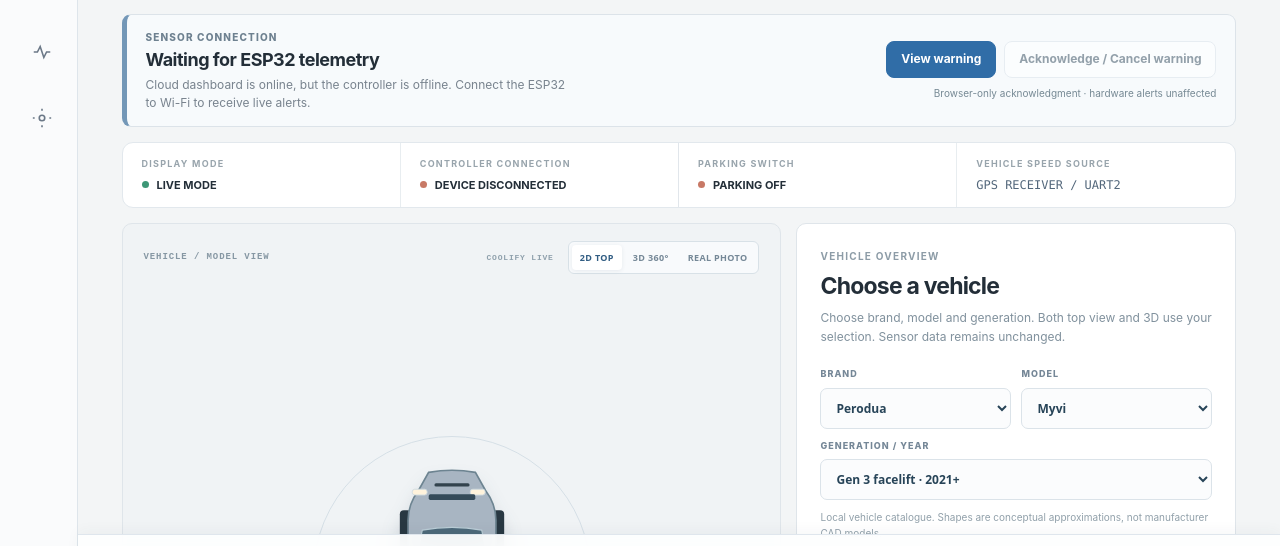
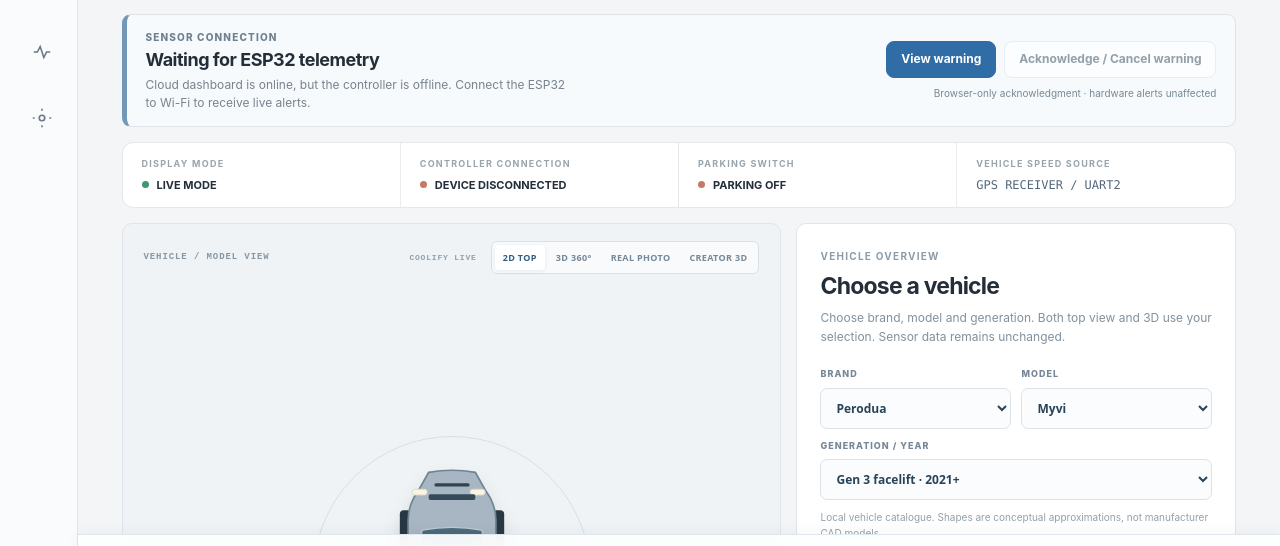
Before and after one commit to muhdmunir961-byte/parksense-dashboard, a website: page public/index.html in a window 1280 px wide. Shown: the part 194-740 px from the top of the page. Drawn offline with Linux system fonts and the light colour scheme.

Commit message:
Add official creator-credited Myvi Sketchfab 3D embed without copying NoAI asset

```diff
--- a/public/index.html
+++ b/public/index.html
@@ -242,8 +242,8 @@ body.warning-open{overflow:hidden}
       </section>
       <section class="vehicle-overview" aria-label="Car profile">
   <div class="car-preview">
-    <div class="preview-top"><span>VEHICLE / MODEL VIEW</span><span class="preview-live-tag" id="vehicleModeLabel">VISUAL PROFILE</span><div class="preview-actions"><button type="button" class="view-mode active" id="view2D" aria-pressed="true">2D TOP</button><button type="button" class="view-mode" id="view3D" aria-pressed="false">3D 360°</button><button type="button" class="view-mode" id="viewPhoto" aria-pressed="false" hidden>REAL PHOTO</button><button type="button" class="view-mode" id="viewLicensed" aria-pressed="false" hidden>REAL 3D</button></div></div>
-    <div class="car-stage"><div id="carDrawing" aria-hidden="true"></div><canvas id="car3dCanvas" hidden tabindex="0" aria-label="Interactive conceptual 360 degree car. Drag to rotate, scroll to zoom."></canvas><div class="photo-pane" id="photoPane" hidden><img id="realPhoto" loading="lazy" decoding="async" referrerpolicy="no-referrer" alt="Licensed photograph of selected vehicle"><div class="photo-credit"><span id="realPhotoCaption"></span><a id="realPhotoLink" target="_blank" rel="noopener noreferrer">Photo & license ↗</a></div></div><div class="licensed-pane" id="licensedPane" hidden><iframe id="licensedFrame" title="Creator's licensed Proton Saga 3D viewer" sandbox="allow-scripts allow-same-origin allow-presentation" allow="fullscreen" allowfullscreen referrerpolicy="no-referrer"></iframe><p>Real 3D reference · <a href="https://sketchfab.com/3d-models/proton-saga-car-red-1985-7e8adb5d0d2e4dfca405e07567835406" target="_blank" rel="noopener noreferrer">zairiq-123</a> / Sketchfab / <a href="https://creativecommons.org/licenses/by/4.0/" target="_blank" rel="noopener noreferrer">CC BY</a></p></div><span class="front" id="carFront">FRONT ↑</span><span class="viewer-instructions" id="viewerInstructions" hidden>DRAG TO ROTATE · PINCH TO ZOOM</span>
+    <div class="preview-top"><span>VEHICLE / MODEL VIEW</span><span class="preview-live-tag" id="vehicleModeLabel">VISUAL PROFILE</span><div class="preview-actions"><button type="button" class="view-mode active" id="view2D" aria-pressed="true">2D TOP</button><button type="button" class="view-mode" id="view3D" aria-pressed="false">3D 360°</button><button type="button" class="view-mode" id="viewPhoto" aria-pressed="false" hidden>REAL PHOTO</button><button type="button" class="view-mode" id="viewLicensed" aria-pressed="false" hidden>CREATOR 3D</button></div></div>
+    <div class="car-stage"><div id="carDrawing" aria-hidden="true"></div><canvas id="car3dCanvas" hidden tabindex="0" aria-label="Interactive conceptual 360 degree car. Drag to rotate, scroll to zoom."></canvas><div class="photo-pane" id="photoPane" hidden><img id="realPhoto" loading="lazy" decoding="async" referrerpolicy="no-referrer" alt="Licensed photograph of selected vehicle"><div class="photo-credit"><span id="realPhotoCaption"></span><a id="realPhotoLink" target="_blank" rel="noopener noreferrer">Photo & license ↗</a></div></div><div class="licensed-pane" id="licensedPane" hidden><iframe id="licensedFrame" title="Creator-credited community 3D viewer" sandbox="allow-scripts allow-same-origin allow-presentation" allow="fullscreen" allowfullscreen referrerpolicy="no-referrer"></iframe><p><span id="creator3DDescription">Third-party reference</span> · <a id="creator3DLink" target="_blank" rel="noopener noreferrer" href="https://sketchfab.com">View original model / creator ↗</a></p></div><span class="front" id="carFront">FRONT ↑</span><span class="viewer-instructions" id="viewerInstructions" hidden>DRAG TO ROTATE · PINCH TO ZOOM</span>
 <div class="viewer-presets" id="viewerPresets" hidden aria-label="3D camera views"><button type="button" data-angle="front">Front</button><button type="button" data-angle="side">Side</button><button type="button" data-angle="top">Top</button><button type="button" data-angle="rear">Rear</button></div></div>
     <div class="preview-bottom"><div><h2 id="carName">Perodua Myvi</h2><small id="carDescription">Choose model and generation</small></div><div class="preview-meta"><small id="carPaint">SILVER</small><span id="carModelAccuracy">CONCEPT VISUAL</span></div></div>
   </div>
@@ -1031,11 +1031,19 @@ body.warning-open{overflow:hidden}
     myvi3f:['2021 Perodua Myvi 1.5 AV (Malaysia) front view.png','Automachi · CC BY 3.0'],
     saga1:['Proton Saga 1985.jpg','Liauzh · CC BY-SA 4.0']
   };
-  const saga3DURL='https://sketchfab.com/models/7e8adb5d0d2e4dfca405e07567835406/embed?autostart=1&ui_controls=1&ui_infos=1';
-  let realRef=null,licensedReady=false,vehicleView='top';
+  const reference3DModels={
+    myvi:{embed:'https://sketchfab.com/models/4c8a2edd636f478994f021b9279ea1e1/embed?autostart=1&ui_controls=1&ui_infos=1',source:'https://sketchfab.com/3d-models/perodua-myvi-stock-and-mod-4c8a2edd636f478994f021b9279ea1e1',label:'Perodua Myvi by un · Generation unverified · NoAI (embed only)'},
+    saga1:{embed:'https://sketchfab.com/models/7e8adb5d0d2e4dfca405e07567835406/embed?autostart=1&ui_controls=1&ui_infos=1',source:'https://sketchfab.com/3d-models/proton-saga-car-red-1985-7e8adb5d0d2e4dfca405e07567835406',label:'Saga 1985 by zairiq-123 · CC BY'}
+  };
+  let realRef=null,licensedReady=false,chosenCreator3D=null,vehicleView='top';
   function updateMediaReference(){
     realRef=realRefs[vehicleMeta?.profile]||null;
-    licensedReady=vehicleMeta?.profile==='saga1';
+    chosenCreator3D=vehicleMeta?.model==='Myvi'?reference3DModels.myvi:reference3DModels[vehicleMeta?.profile]||null;
+    licensedReady=!!chosenCreator3D;
+    if(chosenCreator3D){
+      $('creator3DDescription').textContent=chosenCreator3D.label;
+      $('creator3DLink').href=chosenCreator3D.source;
+    }
     $('referenceSnippet').hidden=!realRef;$('viewPhoto').hidden=!realRef;$('viewLicensed').hidden=!licensedReady;
     if(realRef){
       const file=encodeURIComponent(realRef[0]).replace(/%20/g,'_');
@@ -1056,7 +1064,7 @@ body.warning-open{overflow:hidden}
     set3DView(view==='3d');
     $('carDrawing').hidden=view!=='top';$('carFront').hidden=view!=='top';
     $('photoPane').hidden=view!=='photo';$('licensedPane').hidden=view!=='licensed';
-    if(view==='licensed')$('licensedFrame').src=saga3DURL;
+    if(view==='licensed'&&chosenCreator3D)$('licensedFrame').src=chosenCreator3D.embed;
     else if($('licensedFrame').getAttribute('src'))$('licensedFrame').removeAttribute('src');
     [['view2D','top'],['view3D','3d'],['viewPhoto','photo'],['viewLicensed','licensed']].forEach(([id,state])=>{
       $(id).classList.toggle('active',view===state);$(id).setAttribute('aria-pressed',String(view===state))
```
